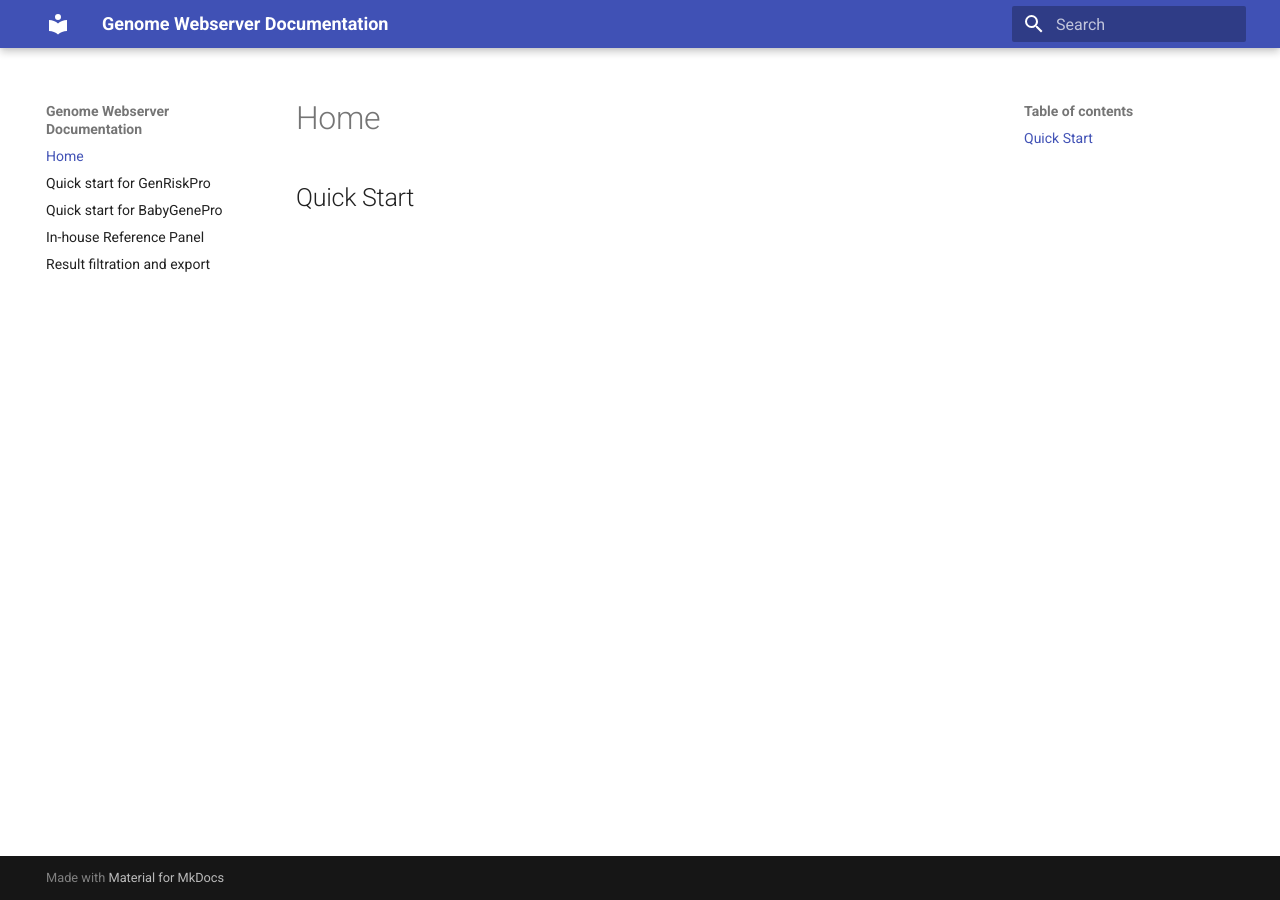
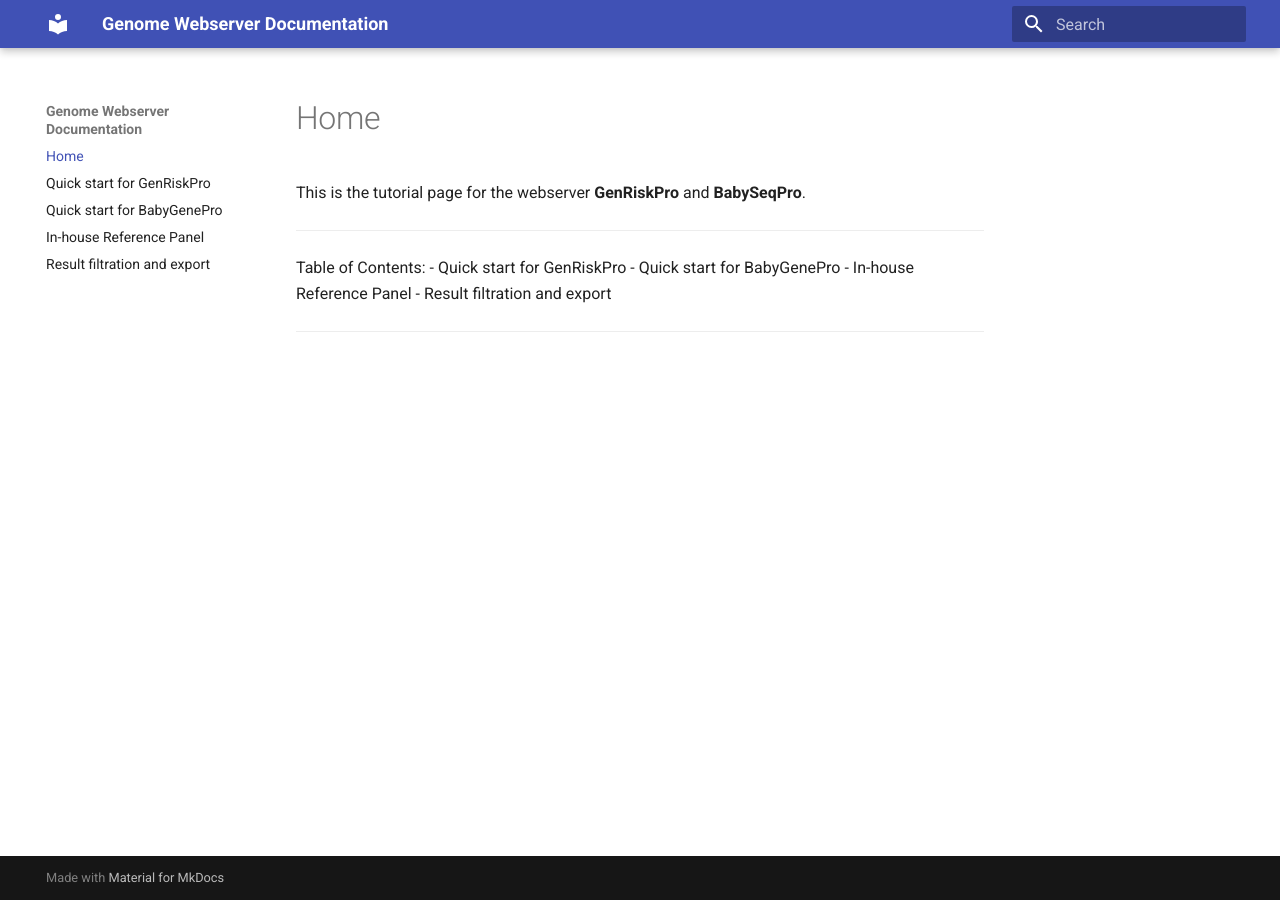
Before and after one commit to xiyasong/Genomics_platform, an MkDocs documentation site: the page built from docs/index.md, in a window 1280 px wide. Built offline with MkDocs 1.6.1 and Material for MkDocs 9.7.7, drawn with Linux system fonts in a browser that asks for light colours.

Commit message:
Update index.md

```diff
--- a/docs/index.md
+++ b/docs/index.md
@@ -1,3 +1,12 @@
 # Home
+This is the tutorial page for the webserver **GenRiskPro** and **BabySeqPro**.
 
-## Quick Start
+
+---
+Table of Contents:
+- Quick start for GenRiskPro
+- Quick start for BabyGenePro
+- In-house Reference Panel
+- Result filtration and export
+
+---
```
